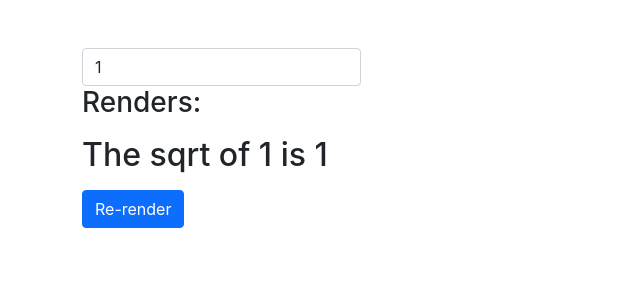
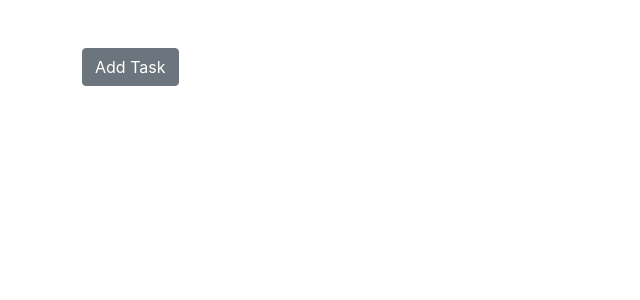
Before and after one commit to VladimirVolvakov/react-hooks, a React (Create React App) app: page / in a window 1280 px wide. Shown: the top 300 px of the page, without its empty margins (0-640 px from the left). Built offline with nearby package versions, Linux system fonts and the light colour scheme.

Commit message:
feat: add useCallback example

```diff
--- a/src/App.js
+++ b/src/App.js
@@ -1,9 +1,9 @@
-import UseMemoExample from './components/UseMemoExample'
+import UseCallbackExample from './components/UseCallbackExample'
 
 function App() {
   return (
     <div className='container mt-5'>
-      <UseMemoExample />
+      <UseCallbackExample />
     </div>
   )
 }
--- /dev/null
+++ b/src/components/Button.jsx
@@ -0,0 +1,12 @@
+import React from 'react'
+
+const Button = React.memo(({ addTask }) => {
+    console.log('Button rendered')
+    return (
+        <div>
+            <button className='btn btn-secondary' onClick={ addTask }>Add Task</button>
+        </div>
+    )
+})
+
+export default Button
--- /dev/null
+++ b/src/components/UseCallbackExample.jsx
@@ -0,0 +1,19 @@
+import { useCallback, useState } from 'react'
+import Button from './Button'
+
+const UseCallbackExample = () => {
+    const [tasks, setTasks] = useState([])
+
+    const addTask = useCallback(() => {
+        setTasks((prevState) => [...prevState, 'Some Task'])
+    }, [setTasks])
+
+    return (
+        <div>
+            <Button addTask={ addTask } />
+            { tasks.map((task, index) => <p key={index}>{task}</p>)}
+        </div>
+    )
+}
+
+export default UseCallbackExample
--- a/src/components/UseMemoExample.jsx
+++ b/src/components/UseMemoExample.jsx
@@ -33,6 +33,9 @@
 }
 
 function getSqrt(num) {
+    for (let i = 0; i <= 10000; i++) {
+        console.log(i)
+    }
     return Math.sqrt(num)
 }
 
```
